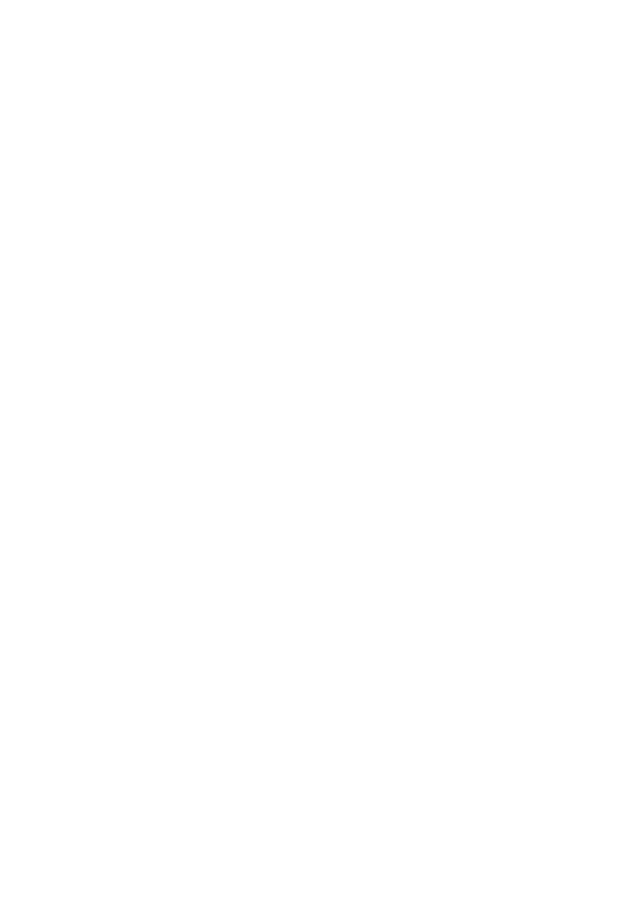
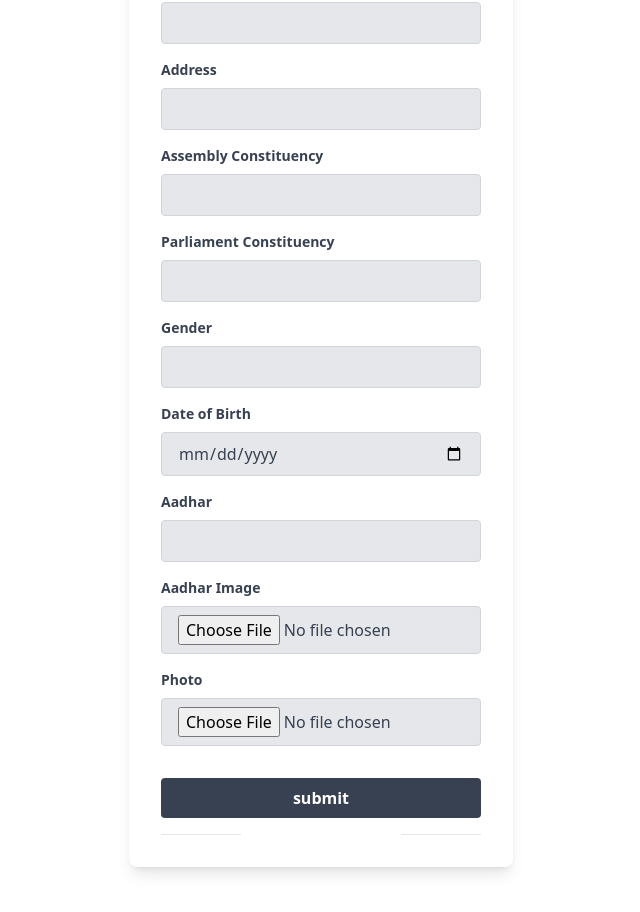
Before and after one commit to gayandip/mern-election-proj, a React (Vite) app in the folder frontend/: page / in a window 1280 px wide. Shown: the part 502-1414 px from the top of the page, without its empty margins (319-959 px from the left). Before the commit the page ends 800 px from the top, so only its background shows below. Built offline with nearby package versions, Linux system fonts and the light colour scheme.

Commit message:
add votercard page

```diff
--- a/frontend/src/App.jsx
+++ b/frontend/src/App.jsx
@@ -1,5 +1,6 @@
 import Footer from './components/Footer.jsx'
 import Navbar from './components/Navbar.jsx'
+import Votercard from './pages/Votercard.jsx'
 import { Outlet } from 'react-router-dom'
 
 function App() {
@@ -9,6 +10,7 @@
     <Navbar/>
     <Outlet/>
     <Footer/>
+    <Votercard/>
     </>
   )
 }
--- a/frontend/src/main.jsx
+++ b/frontend/src/main.jsx
@@ -6,12 +6,13 @@
 import { RouterProvider, createBrowserRouter } from "react-router-dom";
 import Register from "./pages/Register";
 import Login from "./pages/Login";
-
+import Votercard from "./pages/Votercard";
 const routes = createBrowserRouter(
   createRoutesFromElements(
     <Route path="/" element={<App />}>
       <Route path="register" element={<Register />} />
       <Route path="login" element={<Login />} />
+      <Route path="votercard" element={<Votercard />} />
     </Route>
   )
 );
--- a/frontend/src/pages/Register.jsx
+++ b/frontend/src/pages/Register.jsx
@@ -57,5 +57,4 @@
     </>
   );
 }
-
 export default Register;
--- /dev/null
+++ b/frontend/src/pages/Votercard.jsx
@@ -0,0 +1,127 @@
+import React from "react";
+import {Link} from "react-router-dom"
+
+function Votercard() {
+  const voterUser = () => {
+    console.log("votercard success");
+  };
+  return (
+    <>
+      <div className="py-16">
+        <div className="flex bg-white rounded-lg shadow-lg overflow-hidden mx-auto max-w-xs md:max-w-sm">
+          <div className="w-full p-8">
+            <h2 className="text-2xl font-semibold text-gray-700 text-center">
+              ElectionBits
+            </h2>
+            <p className="text-xl text-gray-600 text-center">
+              Create voter card
+            </p>
+            <div className="mt-4">
+              <label className="block text-gray-700 text-sm font-bold mb-2">
+                Name
+              </label>
+              <input
+                className="bg-gray-200 text-gray-700 focus:outline-none focus:shadow-outline border border-gray-300 rounded py-2 px-4 block w-full appearance-none"
+                type="text"
+                name="name"
+              />
+            </div>
+            <div className="mt-4">
+              <label className="block text-gray-700 text-sm font-bold mb-2">
+                Address
+              </label>
+              <input
+                className="bg-gray-200 text-gray-700 focus:outline-none focus:shadow-outline border border-gray-300 rounded py-2 px-4 block w-full appearance-none"
+                type="text"
+                name="address"
+              />
+            </div>
+            <div className="mt-4">
+              <label className="block text-gray-700 text-sm font-bold mb-2">
+              Assembly Constituency
+              </label>
+              <input
+                className="bg-gray-200 text-gray-700 focus:outline-none focus:shadow-outline border border-gray-300 rounded py-2 px-4 block w-full appearance-none"
+                type="text"
+                name="assembly"
+              />
+            </div>
+            <div className="mt-4">
+              <label className="block text-gray-700 text-sm font-bold mb-2">
+              Parliament  Constituency
+              </label>
+              <input
+                className="bg-gray-200 text-gray-700 focus:outline-none focus:shadow-outline border border-gray-300 rounded py-2 px-4 block w-full appearance-none"
+                type="text"
+                name="parliament"
+              />
+            </div>
+            <div className="mt-4">
+              <label className="block text-gray-700 text-sm font-bold mb-2">
+              Gender
+              </label>
+              <input
+                className="bg-gray-200 text-gray-700 focus:outline-none focus:shadow-outline border border-gray-300 rounded py-2 px-4 block w-full appearance-none"
+                type="text"
+                name="gender"
+              />
+            </div>
+            <div className="mt-4">
+              <label className="block text-gray-700 text-sm font-bold mb-2">
+              Date of Birth
+              </label>
+              <input
+                className="bg-gray-200 text-gray-700 focus:outline-none focus:shadow-outline border border-gray-300 rounded py-2 px-4 block w-full appearance-none"
+                type="date"
+                name="dob"
+              />
+            </div>
+            <div className="mt-4">
+              <label className="block text-gray-700 text-sm font-bold mb-2">
+              Aadhar
+              </label>
+              <input
+                className="bg-gray-200 text-gray-700 focus:outline-none focus:shadow-outline border border-gray-300 rounded py-2 px-4 block w-full appearance-none"
+                type="text"
+                name="aadhar"
+              />
+            </div>
+            <div className="mt-4">
+              <label className="block text-gray-700 text-sm font-bold mb-2">
+              Aadhar Image
+              </label>
+              <input
+                className="bg-gray-200 text-gray-700 focus:outline-none focus:shadow-outline border border-gray-300 rounded py-2 px-4 block w-full appearance-none"
+                type="file"
+                name="file-input"
+              />
+            </div>
+            <div className="mt-4">
+              <label className="block text-gray-700 text-sm font-bold mb-2">
+               Photo
+              </label>
+              <input
+                className="bg-gray-200 text-gray-700 focus:outline-none focus:shadow-outline border border-gray-300 rounded py-2 px-4 block w-full appearance-none"
+                type="file"
+                name="file-input"
+              />
+            </div>
+            <div className="mt-8">
+              <button
+                onClick={voterUser}
+                className="bg-gray-700 text-white font-bold py-2 px-4 w-full rounded hover:bg-gray-600"
+              >
+                submit
+              </button>
+            </div>
+            <div className="mt-4 flex items-center justify-between">
+              <span className="border-b w-1/5 md:w-1/4"></span>
+              <span className="border-b w-1/5 md:w-1/4"></span>
+            </div>
+          </div>
+        </div>
+      </div>
+    </>
+  );
+}
+export default Votercard;
--- /dev/null
+++ b/frontend/src/styles.css
@@ -0,0 +1,45 @@
+body {
+    font-family: Arial, sans-serif;
+    background-color: #f9f9f9;
+}
+
+.voter-card {
+    max-width: 400px;
+    margin: 0 auto;
+    padding: 20px;
+    background-color: #fff;
+    border-radius: 5px;
+    box-shadow: 0 2px 4px rgba(0, 0, 0, 0.1);
+}
+
+form {
+    display: flex;
+    flex-direction: column;
+}
+
+label {
+    font-weight: bold;
+    margin-bottom: 8px;
+}
+
+input,
+textarea,
+select {
+    padding: 10px;
+    margin-bottom: 15px;
+    border: 1px solid #ccc;
+    border-radius: 4px;
+}
+
+button {
+    background-color: #007bff;
+    color: #fff;
+    border: none;
+    padding: 10px 20px;
+    border-radius: 4px;
+    cursor: pointer;
+}
+
+button:hover {
+    background-color: #0056b3;
+}
```
Also changed, not shown: frontend/src/pages/Login.jsx (line endings or trailing spaces), 1 other file (tests, documents, lock files or other folders).
